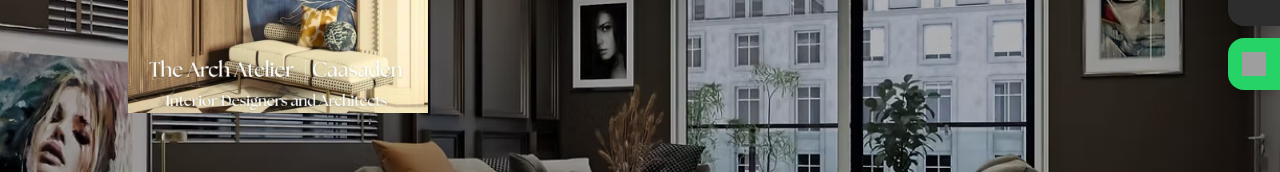
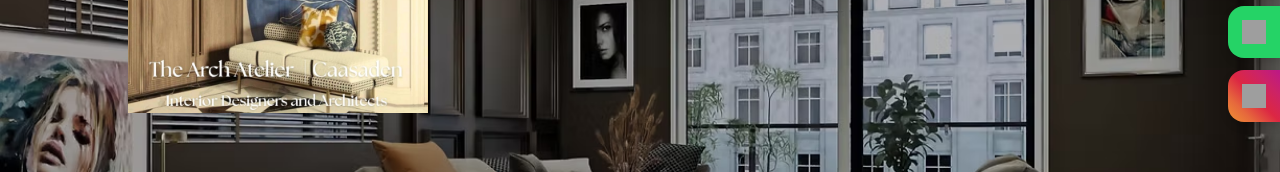
Before and after one commit to worthyapple/websitearchatelier, a plain HTML site: page index.html in a window 1280 px wide. Shown: the part 447-619 px from the top of the page. Drawn offline with Linux system fonts and the light colour scheme; grey boxes are pictures that could not be loaded; a web font is replaced by a local one.

Commit message:
Update index.html

```diff
--- a/index.html
+++ b/index.html
@@ -93,7 +93,9 @@
       <img src="https://img.icons8.com/ios-filled/50/ffffff/whatsapp--v1.png" alt="whatsapp" />
     </a>
 
-
+    <a href="https://www.instagram.com/caasaden?igsh=dWgycWowMWY0NnVp" target="_blank" class="icon-box instagram-box">
+          <img src="https://img.icons8.com/ios-filled/50/ffffff/instagram-new--v1.png" alt="instagram" />
+    </a>
   </div>
 
 <div class="navbar-placeholder"></div> <!-- Prevent content overlap -->
```
